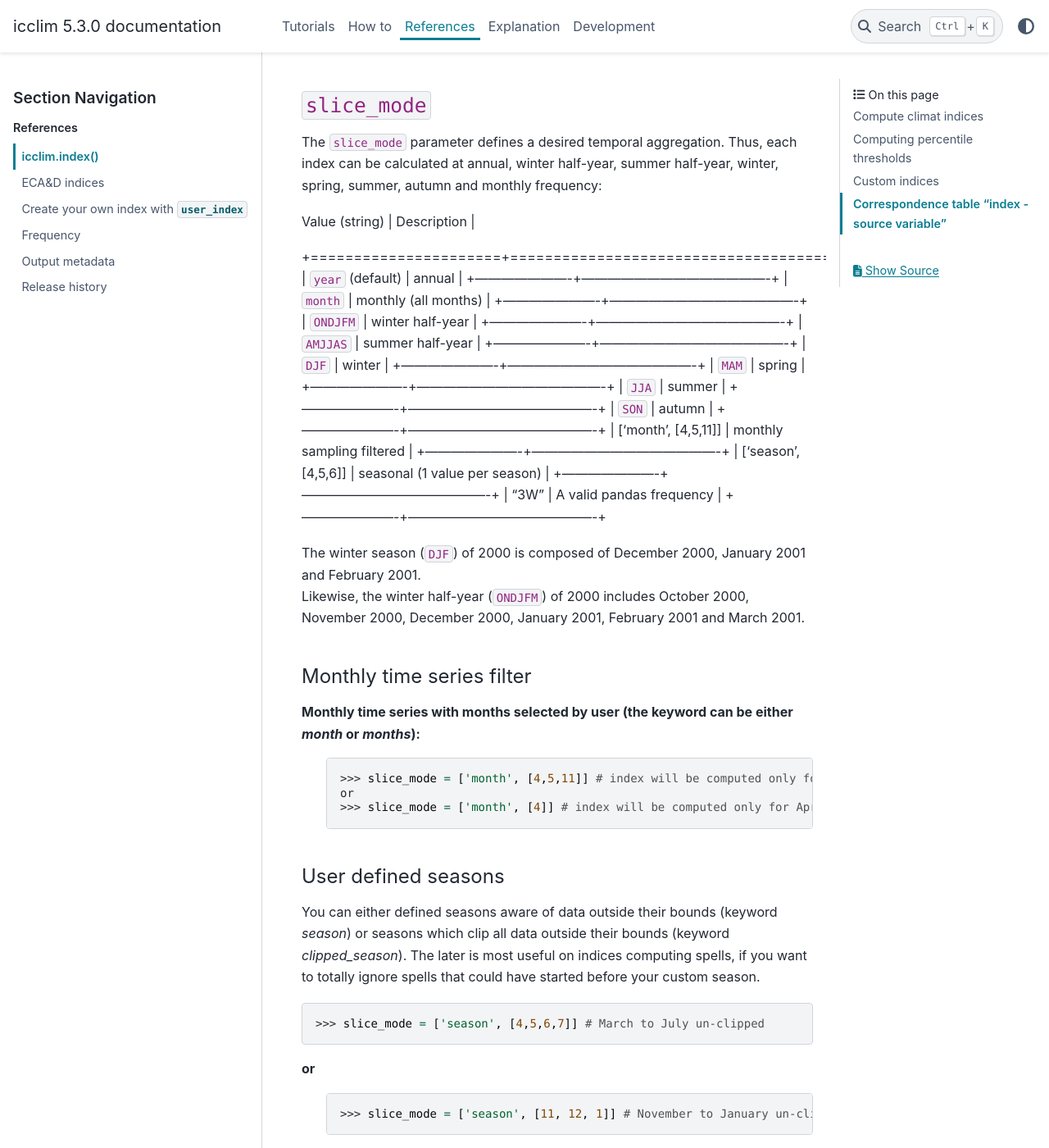
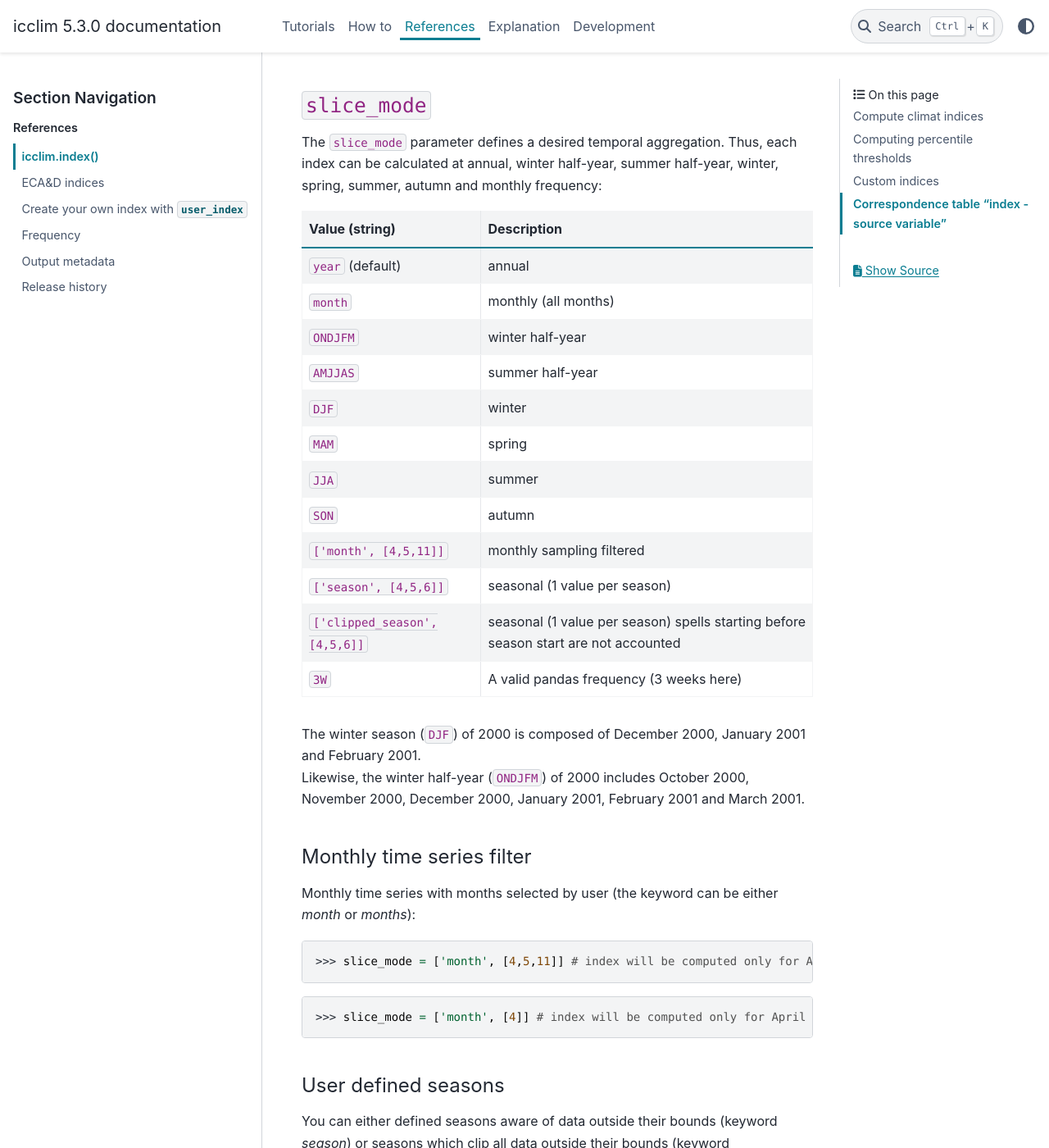
Before and after one commit to cerfacs-globc/icclim, a Sphinx documentation site: the page built from doc/source/references/icclim_index_api.rst, in a window 1280 px wide and 1400 px high, scrolled down 1445 px. Shown: the whole window at 82% size. Built offline with Sphinx 7.4.7 and the PyData theme 0.15.4, drawn with Linux system fonts in a browser that asks for light colours; the version number is read from the project's files by our own code; some of the changed text lies outside the part shown.

Commit message:
DOC: Update relevant documentation

```diff
--- a/doc/source/references/ecad_functions_api.rst
+++ b/doc/source/references/ecad_functions_api.rst
@@ -13,10 +13,7 @@ For example to use this new API with the index `su` you can do:
 
     import glob
     import icclim
-    summer_days = icclim.su(
-        in_files=glob.glob("netcdf_files/tasmax*.nc"),
-        out_file="summer_days.nc",
-    )
+    summer_days = icclim.su(in_files=glob.glob("netcdf_files/tasmax*.nc"))
 
 Generated API
 -------------
--- a/doc/source/references/icclim_index_api.rst
+++ b/doc/source/references/icclim_index_api.rst
@@ -49,30 +49,35 @@ The ``in_files`` parameter can be
 The ``slice_mode`` parameter defines a desired temporal aggregation. Thus, each index can be calculated at annual, winter half-year, summer half-year, winter, spring,
 summer, autumn and monthly frequency:
 
-|   Value (string)     |    Description                            |
-+======================+===========================================+
-|  ``year`` (default)  |    annual                                 |
-+----------------------+-------------------------------------------+
-|  ``month``           |    monthly (all months)                   |
-+----------------------+-------------------------------------------+
-|  ``ONDJFM``          |    winter half-year                       |
-+----------------------+-------------------------------------------+
-|  ``AMJJAS``          |    summer half-year                       |
-+----------------------+-------------------------------------------+
-|  ``DJF``             |    winter                                 |
-+----------------------+-------------------------------------------+
-|  ``MAM``             |    spring                                 |
-+----------------------+-------------------------------------------+
-|  ``JJA``             |    summer                                 |
-+----------------------+-------------------------------------------+
-|  ``SON``             |    autumn                                 |
-+----------------------+-------------------------------------------+
-|  ['month', [4,5,11]] |    monthly sampling filtered              |
-+----------------------+-------------------------------------------+
-|  ['season', [4,5,6]] |    seasonal (1 value per season)          |
-+----------------------+-------------------------------------------+
-|  "3W"                |    A valid pandas frequency               |
-+----------------------+-------------------------------------------+
++----------------------------------+-------------------------------------------+
+|   Value (string)                 |    Description                            |
++==================================+===========================================+
+|  ``year`` (default)              |    annual                                 |
++----------------------------------+-------------------------------------------+
+|  ``month``                       |    monthly (all months)                   |
++----------------------------------+-------------------------------------------+
+|  ``ONDJFM``                      |    winter half-year                       |
++----------------------------------+-------------------------------------------+
+|  ``AMJJAS``                      |    summer half-year                       |
++----------------------------------+-------------------------------------------+
+|  ``DJF``                         |    winter                                 |
++----------------------------------+-------------------------------------------+
+|  ``MAM``                         |    spring                                 |
++----------------------------------+-------------------------------------------+
+|  ``JJA``                         |    summer                                 |
++----------------------------------+-------------------------------------------+
+|  ``SON``                         |    autumn                                 |
++----------------------------------+-------------------------------------------+
+|  ``['month', [4,5,11]]``         |    monthly sampling filtered              |
++----------------------------------+-------------------------------------------+
+|  ``['season', [4,5,6]]``         |    seasonal (1 value per season)          |
++----------------------------------+-------------------------------------------+
+|                                  |    seasonal (1 value per season)          |
+| ``['clipped_season', [4,5,6]]``  |    spells starting before season          |
+|                                  |    start are not accounted                |
++----------------------------------+-------------------------------------------+
+|  ``3W``                          |   A valid pandas frequency (3 weeks here) |
++----------------------------------+-------------------------------------------+
 
 | The winter season (``DJF``) of 2000 is composed of December 2000, January 2001 and February 2001.
 | Likewise, the winter half-year (``ONDJFM``) of 2000 includes October 2000, November 2000, December 2000, January 2001, February 2001 and March 2001.
@@ -80,9 +85,10 @@ summer, autumn and monthly frequency:
 Monthly time series filter
 ++++++++++++++++++++++++++
 Monthly time series with months selected by user (the keyword can be either `month` or `months`):
-    >>> slice_mode = ['month', [4,5,11]] # index will be computed only for April, May and November
-    or
-    >>> slice_mode = ['month', [4]] # index will be computed only for April
+
+>>> slice_mode = ['month', [4,5,11]] # index will be computed only for April, May and November
+
+>>> slice_mode = ['month', [4]] # index will be computed only for April
 
 User defined seasons
 ++++++++++++++++++++
@@ -90,18 +96,18 @@ You can either defined seasons aware of data outside their bounds (keyword `seas
 seasons which clip all data outside their bounds (keyword `clipped_season`).
 The later is most useful on indices computing spells, if you want to totally ignore spells that could
 have started before your custom season.
-    >>> slice_mode = ['season', [4,5,6,7]] # March to July un-clipped
-or
-    >>> slice_mode = ['season', [11, 12, 1]] # November to January un-clipped
 
-    >>> slice_mode = ['clipped_season', [4,5,6,7]]
-or
-    >>> slice_mode = ['clipped_season', ([11, 12, 1])]
+>>> slice_mode = ['season', [4,5,6,7]] # March to July un-clipped
+>>> slice_mode = ['clipped_season', [4,5,6,7]] # March to July clipped
 
-Additionally, you can define a season between two exact date:
-    >>> slice_mode = ['season', ["07-19", "08-14"]]
-or
-    >>> slice_mode = ["clipped_season", ["07-19", "08-14"]]
+>>> slice_mode = ['season', [11, 12, 1]] # November to January un-clipped
+>>> slice_mode = ['clipped_season', ([11, 12, 1])] # November to January clipped
+
+Additionally, you can define a season between two exact dates:
+
+>>> slice_mode = ['season', ["07-19", "08-14"]]
+
+>>> slice_mode = ["clipped_season", ["07-19", "08-14"]]
 
 .. note::
     With 5.3.0 icclim now accepts pandas string frequency for slice_mode to resample the output data to a given frequency
```
Also changed, not shown: other parts of doc/source/references/icclim_index_api.rst (+19 -6 lines).
